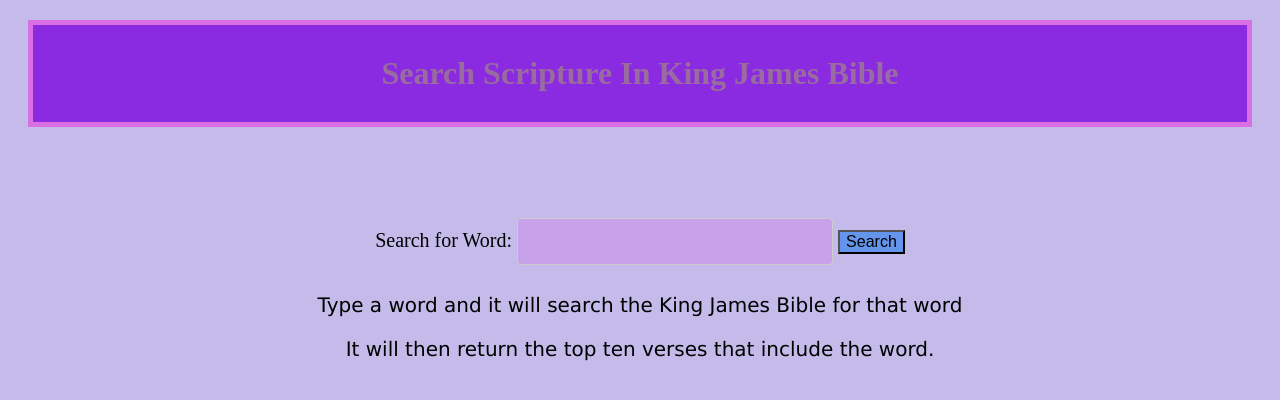
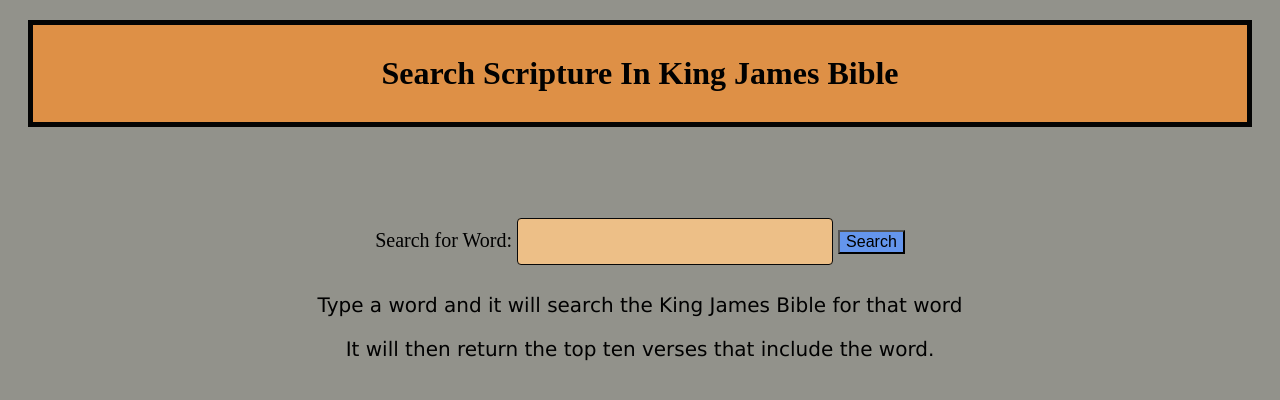
Before and after one commit to lizzard2003/Bible, a Flask app: page /form in a window 1280 px wide. Shown: the top 400 px of the page. Run offline with Flask 3, Linux system fonts and the light colour scheme.

Commit message:
all of site with colors

```diff
--- a/app.py
+++ b/app.py
@@ -6,11 +6,21 @@
 from os import getenv
 from dotenv import find_dotenv, load_dotenv
 from flask import Flask, jsonify, render_template, request, redirect, session
+from flask_sqlalchemy import SQLAlchemy
 import requests
 
 load_dotenv(find_dotenv())
 app = Flask(__name__)
 app.secret_key = "my_secret_key"
+app.config['SQLALCHEMY_DATABASE_URI'] = 'sqlite:///comments.db'
+db = SQLAlchemy(app)
+
+class User(db.Model):
+    id = db.Column(db.Integer, primary_key=True)
+    username = db.Column(db.String(80), nullable=False)
+    message = db.Column(db.String(150), nullable=False)
+    likes = db.Column(db.Integer, default=0)
+    dislikes = db.Column(db.Integer, default=0)
 
 users = {}
 
@@ -47,7 +57,7 @@
             error = "Sorry, Incorrect username or password."
             return render_template('login.html', error=error)
         session['username'] = username
-        return redirect('/dashboard')
+        return redirect('/form')
     else:
         return render_template('login.html')
 
--- a/static/search.css
+++ b/static/search.css
@@ -1,16 +1,16 @@
 h1{
     font-size: xx-large;
-    color: rgb(154, 107, 158);
-    border: 5px solid rgb(218, 111, 228);
+    color: rgb(1, 1, 1);
+    border: 5px solid rgb(4, 4, 4);
     align-self: center;
     padding: 30px;
     margin: 20px;
-    background-color: blueviolet;
+    background-color: rgb(222, 144, 70);
     text-align: center;
 
 }
 body{
-    background-color: rgb(196, 187, 234);
+    background-color: rgb(146, 146, 139);
     text-align: center;
 
 }
@@ -28,13 +28,13 @@
 
 }
 input{
-    background-color: rgb(199, 162, 234);
+    background-color: rgb(237, 191, 135);
     size: 5px;
     inline-size: 25%;
     padding: 12px 20px;
     margin: 8px 0;
     display: inline-block;
-    border: 1px solid #ccc;
+    border: 1px solid #080808;
     border-radius: 4px;
     box-sizing: border-box;
     font-size: 18px;
--- a/templates/login.html
+++ b/templates/login.html
@@ -4,7 +4,7 @@
     <title>Login</title>
     <style>
         body {
-            background-color: beige;
+            background-color: rgb(146, 146, 139);
         }
         .container {
             display: flex;
@@ -18,6 +18,7 @@
             flex-direction: column;
             align-items: center;
             justify-content: center;
+
         }
     </style>
 </head>
```
Also changed, not shown: static/results.css (+6 -6 lines), templates/dashboard.html (+8 -2 lines), templates/signup.html (+5 -3 lines).
